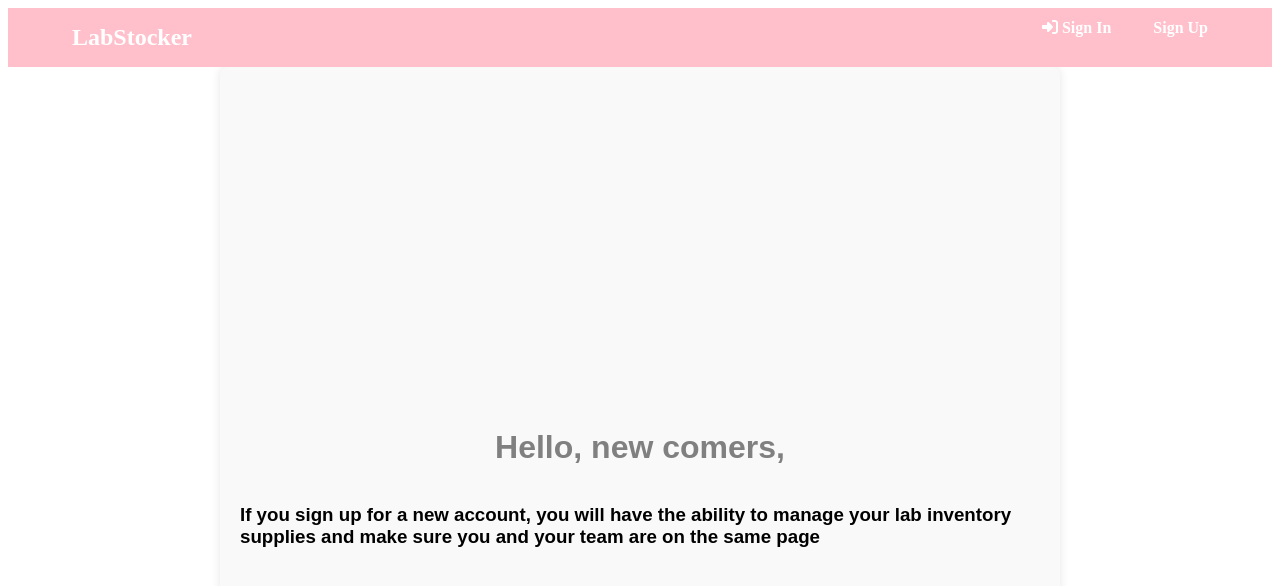
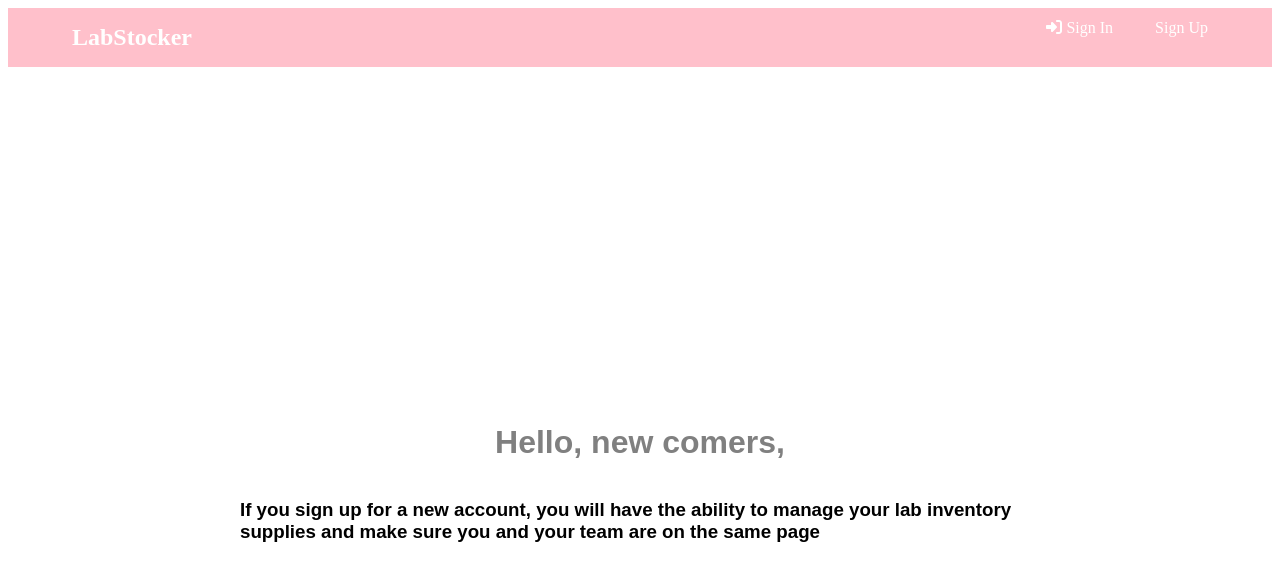
Before and after one commit to Zee1089/react-lab-inventory-frontend, a React (Vite) app: page / in a window 1280 px wide. Shown: the top 586 px of the page. Built offline with nearby package versions, Linux system fonts and the light colour scheme; no server answers; the HTML template or start-up script is replaced by a standard one.

Commit message:
reagentdetails fix

```diff
--- a/src/components/ReagentDetails/ReagentDetails.css
+++ b/src/components/ReagentDetails/ReagentDetails.css
@@ -1,13 +1,13 @@
-main {
+/* main {
     margin: 0 auto;
     padding: 20px;
     max-width: 800px;
     background-color: #f9f9f9;
     border-radius: 8px;
     box-shadow: 0 0 10px rgba(0, 0, 0, 0.1);
-}
+} */
 
-header {
+/* header {
     border-bottom: 2px solid #ddd;
     padding-bottom: 15px;
     margin-bottom: 20px;
@@ -107,4 +107,4 @@
 
 .comment-form button:hover {
     background-color: #218838;
-}
+} */
```
Also changed, not shown: 1 other file (tests, documents, lock files or other folders).
